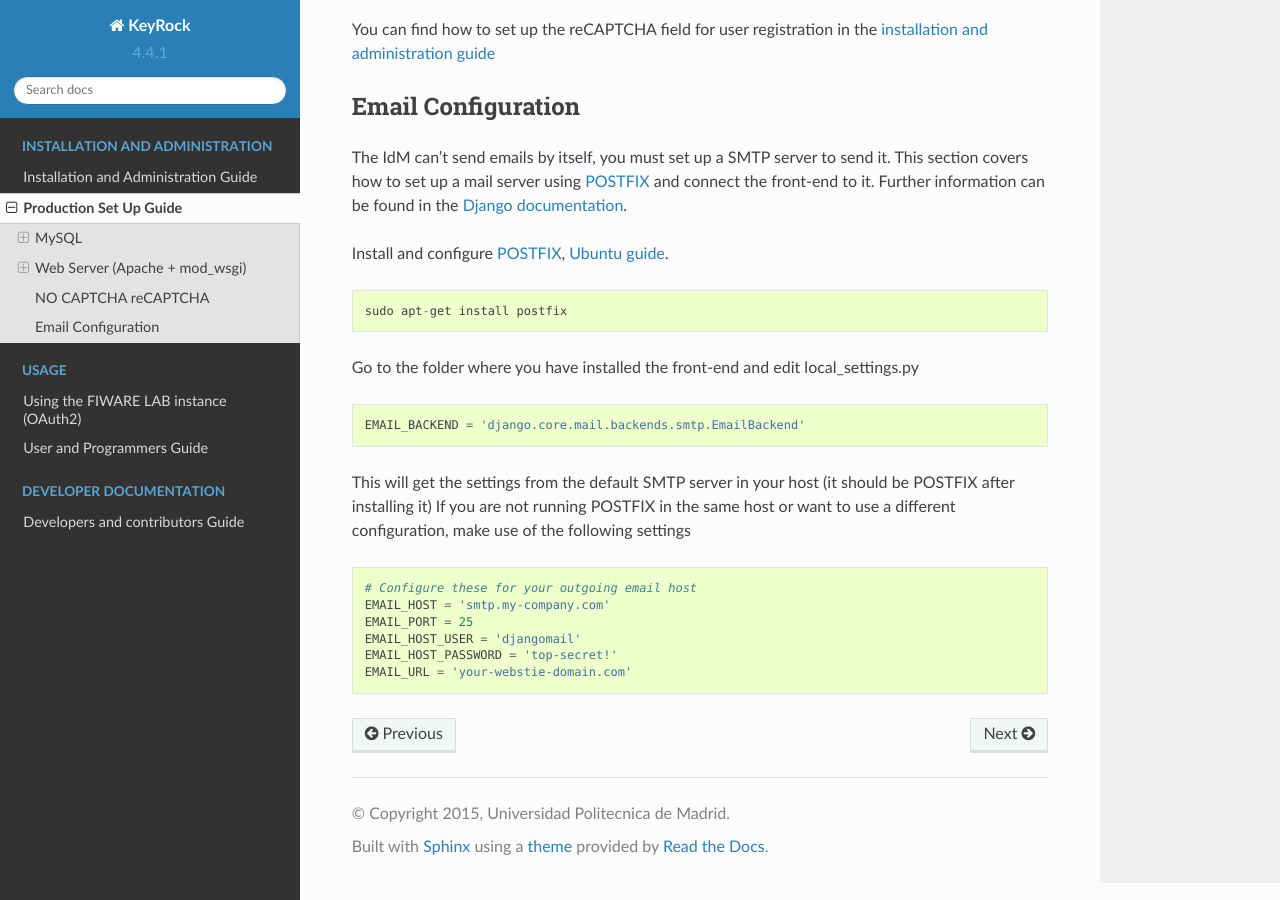
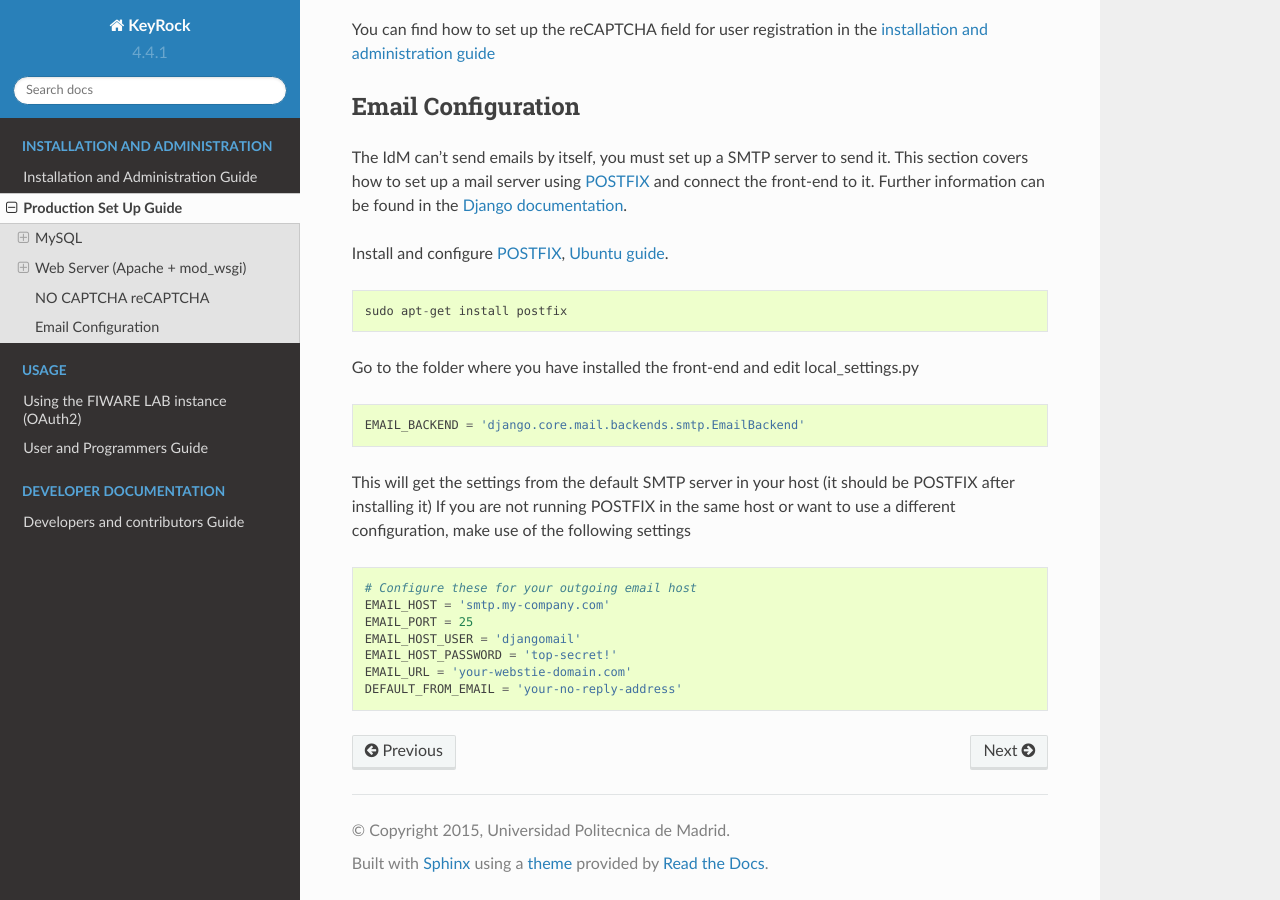
Before and after one commit to ging/fiware-idm-deprecated, a Sphinx documentation site: the page built from doc/setup.rst, in a window 1280 px wide and 900 px high, scrolled down 2829 px. Built offline with Sphinx 7.4.7 and the Read the Docs theme 2.0.0, drawn with Linux system fonts in a browser that asks for light colours.

Commit message:
default from email setting documented

```diff
--- a/doc/setup.rst
+++ b/doc/setup.rst
@@ -194,3 +194,4 @@ following settings
     EMAIL_HOST_USER = 'djangomail'
     EMAIL_HOST_PASSWORD = 'top-secret!'
     EMAIL_URL = 'your-webstie-domain.com'
+    DEFAULT_FROM_EMAIL = 'your-no-reply-address'
```
